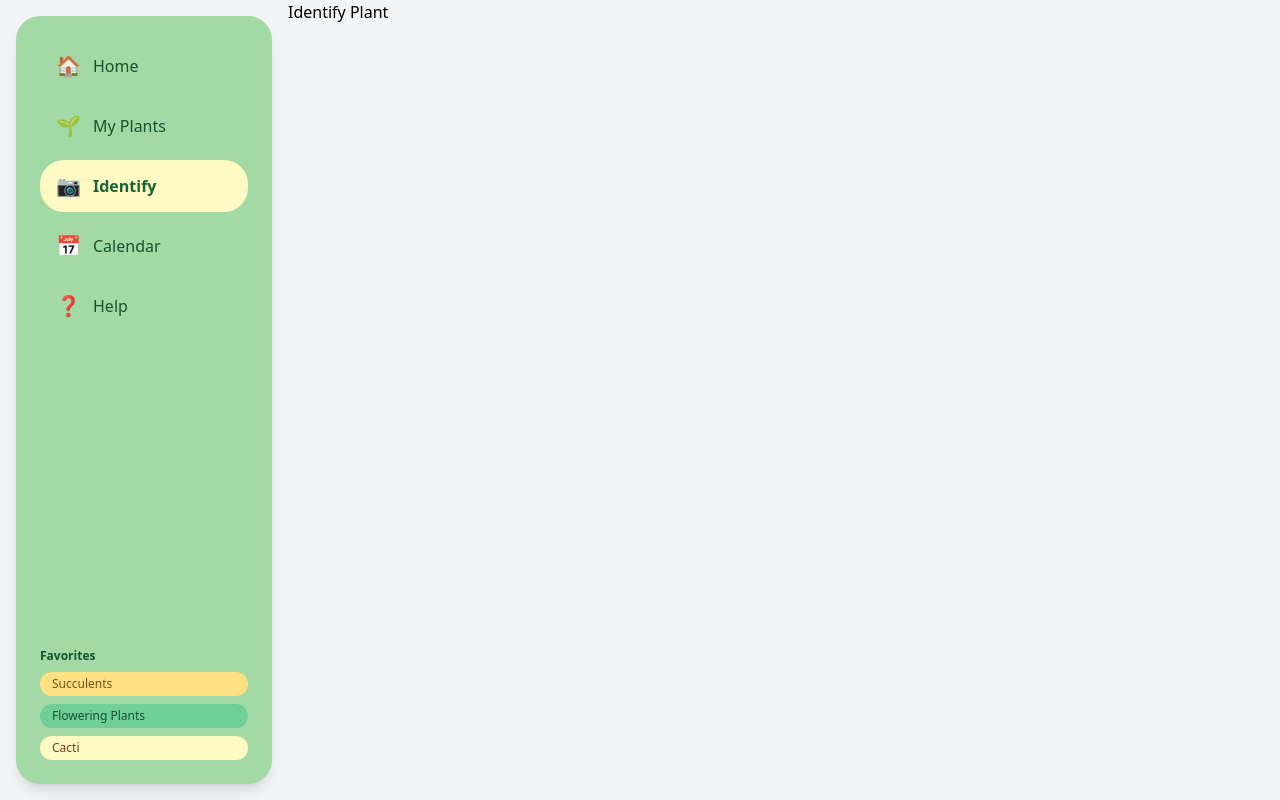
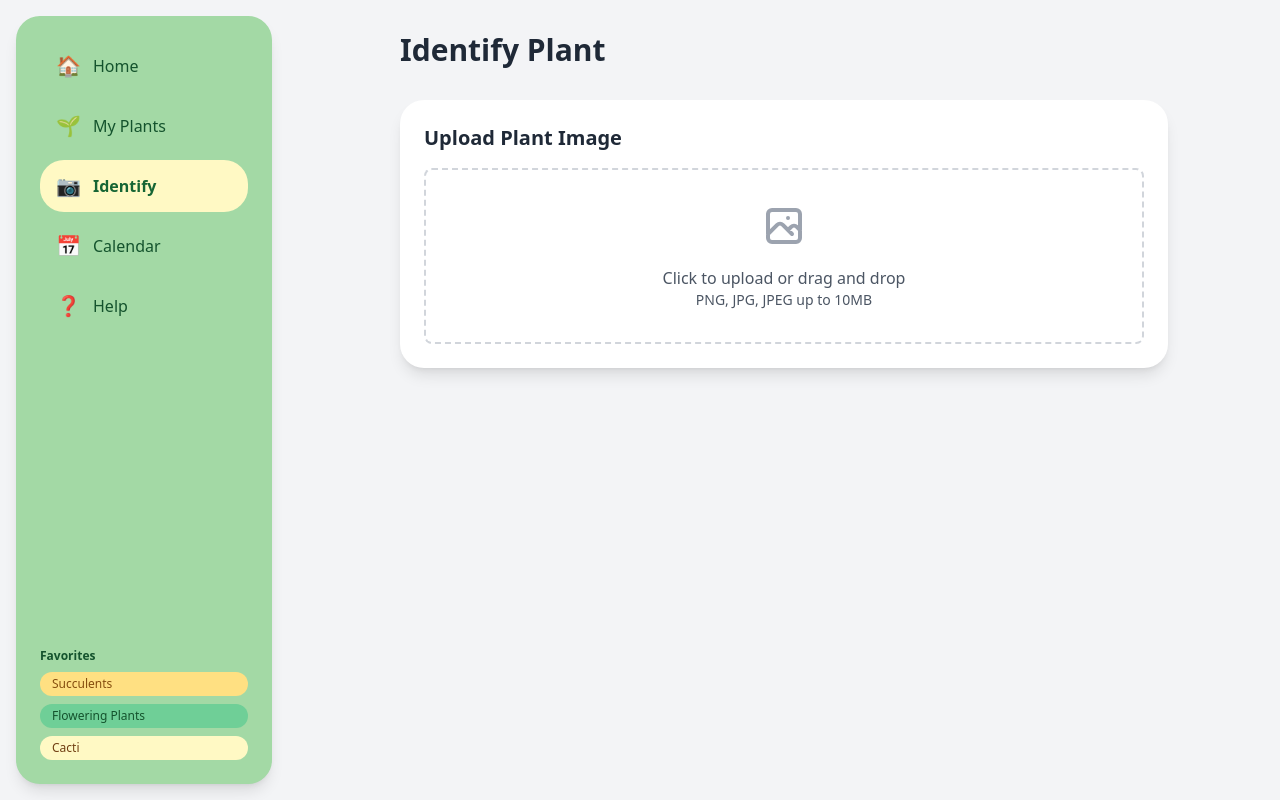
Before and after one commit to nihanrls/plant_identification_app, a React (Vite) app in the folder frontend/: page /identify in a window 1280 px wide. Built offline with nearby package versions, Linux system fonts and the light colour scheme.

Commit message:
identify sayfası yapıldı, çalışıyor

```diff
--- a/frontend/src/components/Plants/HealthStatus.tsx
+++ b/frontend/src/components/Plants/HealthStatus.tsx
@@ -17,7 +17,7 @@ const HealthStatus: React.FC<HealthStatusProps> = ({
       {diseaseName ? (
         <div className="space-y-3">
           <div>
-            <h3 className="text-lg font-medium text-red-700 mb-1">Detected Disease</h3>
+            <h3 className="text-lg font-medium text-red-700 mb-1">Detected Disease, Please consult a professional</h3>
             <p className="text-red-600">{diseaseName}</p>
           </div>
           {diseaseProbability && (
--- /dev/null
+++ b/frontend/src/components/Plants/IdentificationResult.tsx
@@ -0,0 +1,59 @@
+import React from 'react';
+import { Plant } from '../../services/plantService';
+import CareInstructions from './CareInstructions';
+import HealthStatus from './HealthStatus';
+
+interface IdentificationResultProps {
+  plant: Plant;
+  onAddToCollection: () => void;
+  uploadedImageUrl: string;
+}
+
+const IdentificationResult: React.FC<IdentificationResultProps> = ({
+  plant,
+  onAddToCollection,
+  uploadedImageUrl,
+}) => {
+  return (
+    <div className="bg-white rounded-xl shadow-lg overflow-hidden">
+      <div className="md:flex">
+        <div className="md:w-1/2">
+          <img
+            src={uploadedImageUrl}
+            alt={plant.name}
+            className="w-full h-96 object-cover"
+          />
+        </div>
+        <div className="md:w-1/2 p-8">
+          <h1 className="text-3xl font-bold text-green-800 mb-2">{plant.name}</h1>
+          <p className="text-lg text-green-700 italic mb-2">{plant.scientific_name}</p>
+          {plant.common_name && (
+            <p className="text-lg text-gray-600 mb-6">Common Name: {plant.common_name}</p>
+          )}
+
+          <div className="space-y-6">
+            <CareInstructions
+              watering={plant.watering}
+              environment={plant.environment}
+            />
+
+            <HealthStatus
+              diseaseName={plant.disease_name}
+              diseaseProbability={plant.disease_probability}
+              diseaseDetails={plant.disease_details}
+            />
+
+            <button
+              onClick={onAddToCollection}
+              className="w-full bg-green-600 text-white py-3 px-6 rounded-lg hover:bg-green-700 transition-colors"
+            >
+              Add to My Collection
+            </button>
+          </div>
+        </div>
+      </div>
+    </div>
+  );
+};
+
+export default IdentificationResult;
--- /dev/null
+++ b/frontend/src/components/Plants/IdentifyHeader.tsx
@@ -0,0 +1,24 @@
+import React from 'react';
+import PageHeader from '../Common/PageHeader';
+import LoadingSpinner from '../Common/LoadingSpinner';
+
+interface IdentifyHeaderProps {
+  loading: boolean;
+}
+
+const IdentifyHeader: React.FC<IdentifyHeaderProps> = ({ loading }) => {
+  return (
+    <>
+      <PageHeader title="Identify Plant" />
+
+      {loading && (
+        <div className="bg-white rounded-xl shadow-lg p-6 text-center space-y-4">
+          <LoadingSpinner />
+          <p className="text-lg text-gray-600">Please wait while we identify your plant...</p>
+        </div>
+      )}
+    </>
+  );
+};
+
+export default IdentifyHeader;
--- /dev/null
+++ b/frontend/src/components/Plants/IdentifyUploadSection.tsx
@@ -0,0 +1,40 @@
+import React from 'react';
+import ImageUploader from './ImageUploader';
+
+interface IdentifyUploadSectionProps {
+  selectedImage: File | null;
+  previewUrl: string | null;
+  onImageSelect: (file: File) => void;
+  onIdentify: () => void;
+  showIdentifyButton: boolean;
+}
+
+const IdentifyUploadSection: React.FC<IdentifyUploadSectionProps> = ({
+  selectedImage,
+  previewUrl,
+  onImageSelect,
+  onIdentify,
+  showIdentifyButton,
+}) => {
+  return (
+    <div className="bg-white rounded-xl shadow-lg p-6">
+      <h2 className="text-xl font-semibold text-gray-800 mb-4">Upload Plant Image</h2>
+      <ImageUploader
+        onImageSelect={onImageSelect}
+        selectedImage={selectedImage}
+        previewUrl={previewUrl}
+      />
+
+      {showIdentifyButton && (
+        <button
+          onClick={onIdentify}
+          className="mt-4 w-full bg-green-600 text-white py-3 px-6 rounded-lg hover:bg-green-700 transition-colors"
+        >
+          Identify Plant
+        </button>
+      )}
+    </div>
+  );
+};
+
+export default IdentifyUploadSection;
--- /dev/null
+++ b/frontend/src/components/Plants/ImageUploader.tsx
@@ -0,0 +1,101 @@
+import React, { useRef, useState } from 'react';
+
+interface ImageUploaderProps {
+  onImageSelect: (file: File) => void;
+  selectedImage: File | null;
+  previewUrl: string | null;
+}
+
+const ImageUploader: React.FC<ImageUploaderProps> = ({
+  onImageSelect,
+  selectedImage,
+  previewUrl,
+}) => {
+  const [isDragging, setIsDragging] = useState(false);
+  const fileInputRef = useRef<HTMLInputElement>(null);
+
+  const handleDragOver = (e: React.DragEvent) => {
+    e.preventDefault();
+    setIsDragging(true);
+  };
+
+  const handleDragLeave = (e: React.DragEvent) => {
+    e.preventDefault();
+    setIsDragging(false);
+  };
+
+  const handleDrop = (e: React.DragEvent) => {
+    e.preventDefault();
+    setIsDragging(false);
+
+    const file = e.dataTransfer.files[0];
+    if (file && file.type.startsWith('image/')) {
+      onImageSelect(file);
+    }
+  };
+
+  const handleFileSelect = (e: React.ChangeEvent<HTMLInputElement>) => {
+    const file = e.target.files?.[0];
+    if (file) {
+      onImageSelect(file);
+    }
+  };
+
+  const handleClick = () => {
+    fileInputRef.current?.click();
+  };
+
+  return (
+    <div
+      className={`border-2 border-dashed rounded-lg p-8 text-center cursor-pointer transition-colors
+        ${isDragging ? 'border-green-500 bg-green-50' : 'border-gray-300 hover:border-green-500'}`}
+      onDragOver={handleDragOver}
+      onDragLeave={handleDragLeave}
+      onDrop={handleDrop}
+      onClick={handleClick}
+    >
+      <input
+        type="file"
+        ref={fileInputRef}
+        onChange={handleFileSelect}
+        accept="image/*"
+        className="hidden"
+      />
+
+      {previewUrl ? (
+        <div className="space-y-4">
+          <img
+            src={previewUrl}
+            alt="Preview"
+            className="max-h-64 mx-auto rounded-lg"
+          />
+          <p className="text-sm text-gray-500">
+            {selectedImage?.name}
+          </p>
+        </div>
+      ) : (
+        <div className="space-y-4">
+          <svg
+            className="w-12 h-12 mx-auto text-gray-400"
+            fill="none"
+            stroke="currentColor"
+            viewBox="0 0 24 24"
+          >
+            <path
+              strokeLinecap="round"
+              strokeLinejoin="round"
+              strokeWidth={2}
+              d="M4 16l4.586-4.586a2 2 0 012.828 0L16 16m-2-2l1.586-1.586a2 2 0 012.828 0L20 14m-6-6h.01M6 20h12a2 2 0 002-2V6a2 2 0 00-2-2H6a2 2 0 00-2 2v12a2 2 0 002 2z"
+            />
+          </svg>
+          <div className="text-gray-600">
+            <p className="font-medium">Click to upload or drag and drop</p>
+            <p className="text-sm">PNG, JPG, JPEG up to 10MB</p>
+          </div>
+        </div>
+      )}
+    </div>
+  );
+};
+
+export default ImageUploader;
--- a/frontend/src/pages/Identify.tsx
+++ b/frontend/src/pages/Identify.tsx
@@ -1,9 +1,78 @@
-import React from 'react';
+import React, { useState } from 'react';
+import { useNavigate } from 'react-router-dom';
+import { Plant, plantService } from '../services/plantService';
+import IdentifyHeader from '../components/Plants/IdentifyHeader';
+import IdentifyUploadSection from '../components/Plants/IdentifyUploadSection';
+import IdentificationResult from '../components/Plants/IdentificationResult';
+import ErrorMessage from '../components/Common/ErrorMessage';
 
-const Identify = () => {
+const Identify: React.FC = () => {
+  const navigate = useNavigate();
+  const [selectedImage, setSelectedImage] = useState<File | null>(null);
+  const [previewUrl, setPreviewUrl] = useState<string | null>(null);
+  const [identifiedPlant, setIdentifiedPlant] = useState<Plant | null>(null);
+  const [loading, setLoading] = useState(false);
+  const [error, setError] = useState<string | null>(null);
+
+  const handleImageSelect = (file: File) => {
+    setSelectedImage(file);
+    setPreviewUrl(URL.createObjectURL(file));
+    setIdentifiedPlant(null);
+    setError(null);
+  };
+
+  const handleIdentify = async () => {
+    if (!selectedImage) return;
+
+    try {
+      setLoading(true);
+      setError(null);
+      const result = await plantService.identifyPlant(selectedImage);
+      setIdentifiedPlant(result);
+    } catch (err) {
+      setError('Failed to identify plant. Please try again.');
+      console.error('Error identifying plant:', err);
+    } finally {
+      setLoading(false);
+    }
+  };
+
+  const handleAddToCollection = () => {
+    navigate('/my-plants');
+  };
+
   return (
-    <div>
-      <h1>Identify Plant</h1>
+    <div className="container mx-auto px-4 py-8">
+      <div className="max-w-3xl mx-auto space-y-8">
+        <IdentifyHeader loading={loading} />
+
+        {!loading && (
+          <>
+            <IdentifyUploadSection
+              selectedImage={selectedImage}
+              previewUrl={previewUrl}
+              onImageSelect={handleImageSelect}
+              onIdentify={handleIdentify}
+              showIdentifyButton={!!selectedImage && !identifiedPlant}
+            />
+
+            {error && (
+              <ErrorMessage
+                message={error}
+                onRetry={() => setError(null)}
+              />
+            )}
+
+            {identifiedPlant && previewUrl && (
+              <IdentificationResult
+                plant={identifiedPlant}
+                onAddToCollection={handleAddToCollection}
+                uploadedImageUrl={previewUrl}
+              />
+            )}
+          </>
+        )}
+      </div>
     </div>
   );
 };
--- a/frontend/src/services/plantService.ts
+++ b/frontend/src/services/plantService.ts
@@ -6,6 +6,7 @@ export interface Plant {
   id: number;
   name: string;
   scientific_name: string;
+  common_name?: string;
   image_filename: string;
   watering: string;
   environment: string;
@@ -27,5 +28,18 @@ export const plantService = {
 
   deletePlant: async (id: number): Promise<void> => {
     await axios.delete(`${API_URL}/plants/${id}`);
+  },
+
+  identifyPlant: async (imageFile: File): Promise<Plant> => {
+    const formData = new FormData();
+    formData.append('file', imageFile);
+
+    const response = await axios.post('http://127.0.0.1:5000/upload', formData, {
+      headers: {
+        'Content-Type': 'multipart/form-data',
+      },
+    });
+
+    return response.data;
   }
 };
```
